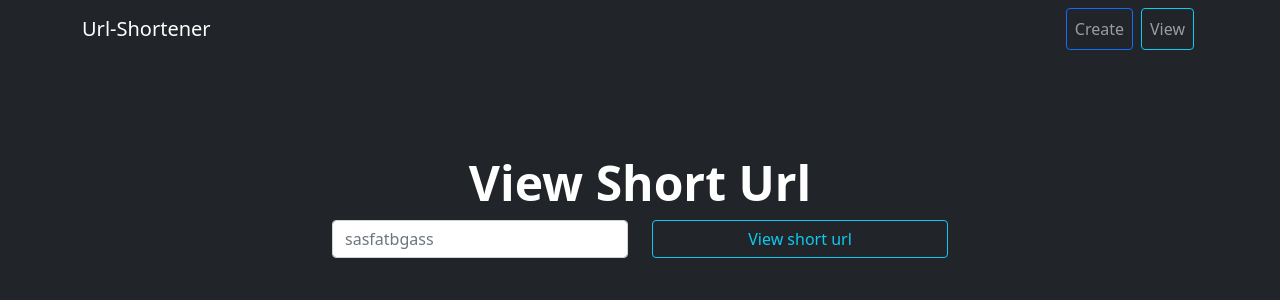
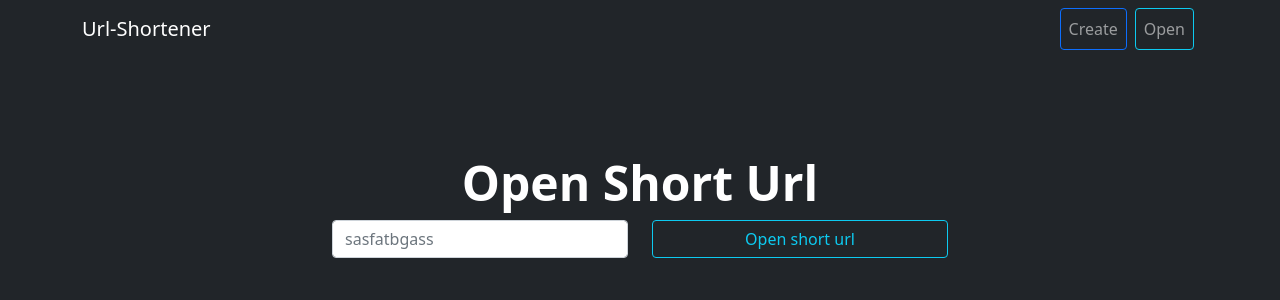
Before and after one commit to Xerrex/url_shortener, a Django app: page /short/open in a window 1280 px wide. Shown: the top 300 px of the page. Run offline with Django 3.2, Linux system fonts and the light colour scheme; parts of the project's set-up code (start-up, migrations or seed data) failed here and were passed over; some libraries are stand-ins or nearby versions.

Commit message:
Add Opening short Url tests

```diff
--- a/shortener/urls.py
+++ b/shortener/urls.py
@@ -5,8 +5,8 @@ from . import views
 urlpatterns = [
     path('',views.home, name="home"),
     path('short/create', views.create_short_url, name="create_short_url"), # create a short
-    path('short/open', views.view_short_url, name="view_short_url"), # page to open short url
+    path('short/open', views.open_short_url, name="open_short_url"), # page to open short url
 
-    path('short/<str:shortURL>', views.open_short_url, name="open_short_url"), # short url page pJ0cMrAlqqw
+    path('short/<str:shortURL>', views.view_short_url, name="view_short_url"), # short url page pJ0cMrAlqqw
     path('short/<str:shortURL>/redirect', views.redirect_to_url, name="redirect_short_url"),
 ]
--- a/shortener/views.py
+++ b/shortener/views.py
@@ -1,4 +1,5 @@
 from django.shortcuts import render, redirect
+from django.contrib import messages
 
 from .models import ShortUrl
 from .forms import NewShortUrlForm
@@ -23,24 +24,29 @@ def create_short_url(request):
             shorturl = form.save(commit=False)
             shorturl.short_url = generate_short_url(10)
             shorturl.save()
-            return redirect("open_short_url", shortURL=shorturl.short_url)
+            return redirect("view_short_url", shortURL=shorturl.short_url)
     else:
         form = NewShortUrlForm
     return render(request, "shortener/create_short.html", {"form": form})
 
 
-def view_short_url(request):
+def open_short_url(request):
     """Open page to take user input
     and redirect to short url page
     """
     if request.method == "POST":
         short_url = request.POST["short_url"]
-        if short_url and ShortUrl.objects.get(short_url=short_url): # TOD0: wrap in try catch
-            return redirect('open_short_url', shortURL=short_url)
-    return render(request, "shortener/view_short_url.html")
+        try:
+            ShortUrl.objects.get(short_url=short_url)
+            return redirect('view_short_url', shortURL=short_url)
+        except ShortUrl.DoesNotExist:
+            messages.error(request, f'This "{short_url}" short url does not exists')
+            return render(request, "shortener/open_short_url.html")
+
+    return render(request, "shortener/open_short_url.html")
 
 
-def open_short_url(request, shortURL):
+def view_short_url(request, shortURL):
 
     shortUrl = ShortUrl.objects.get(short_url=shortURL)
 
--- a/templates/includes/navbar.html
+++ b/templates/includes/navbar.html
@@ -14,8 +14,8 @@
             Create</a>
         </li>
         <li class="nav-item mx-1">
-          <a class="nav-link btn btn-outline-info" href="{% url 'view_short_url'%}">
-            View</a>
+          <a class="nav-link btn btn-outline-info" href="{% url 'open_short_url'%}">
+            Open</a>
         </li>
       </ul>
     </div>
--- a/templates/shortener/home.html
+++ b/templates/shortener/home.html
@@ -13,7 +13,7 @@
 
       <div class="d-grid gap-2 d-sm-flex justify-content-sm-center">
         <a href="{% url 'create_short_url' %}" class="btn btn-outline-primary btn-lg px-4 me-sm-3 fw-bold">Shorten Url</a>
-        <a href="{% url 'view_short_url' %}" class="btn btn-outline-info btn-lg px-4">View Short Url</a>
+        <a href="{% url 'open_short_url' %}" class="btn btn-outline-info btn-lg px-4">Open Short Url</a>
       </div>
     </div>
   </div>
--- a/templates/shortener/view_short_url.html
+++ b/templates/shortener/open_short_url.html
@@ -5,8 +5,17 @@
 {% block content %}
   <div class="text-secondary px-4 py-5 text-center">
     <div class="py-5">
-      <h1 class="display-5 fw-bold text-white">View Short Url </h1>
+      <h1 class="display-5 fw-bold text-white">Open Short Url </h1>
       <div class="col-lg-6 mx-auto">
+        {% if messages %}
+          <ul class="messages">
+              {% for message in messages %}
+                <li{% if message.tags == "error" %} class="text-danger"{% endif %}>
+                  {{ message }}
+                </li>
+              {% endfor %}
+          </ul>
+        {% endif %}
         <form method="post">
           {% csrf_token %}
           <div class="row d-flex justify-content-center">
@@ -14,7 +23,7 @@
               <input type="text" class="form-control" id="short_url" name="short_url" placeholder="sasfatbgass"/>
             </div>
             <div class="col">
-              <button type="submit" class="btn btn-outline-info form-control">View short url</button>
+              <button type="submit" class="btn btn-outline-info form-control">Open short url</button>
             </div>
           </div>
         </form>
```
Also changed, not shown: shortener/tests/test_home.py (+3 -3 lines), shortener/tests/test_open_short_url.py (deleted, +0 -1 lines), shortener/tests/test_short_url_opening.py (added, +52 -0 lines), shortener/tests/test_short_url_details.py (renamed from shortener/tests/test_view_short_url.py).
